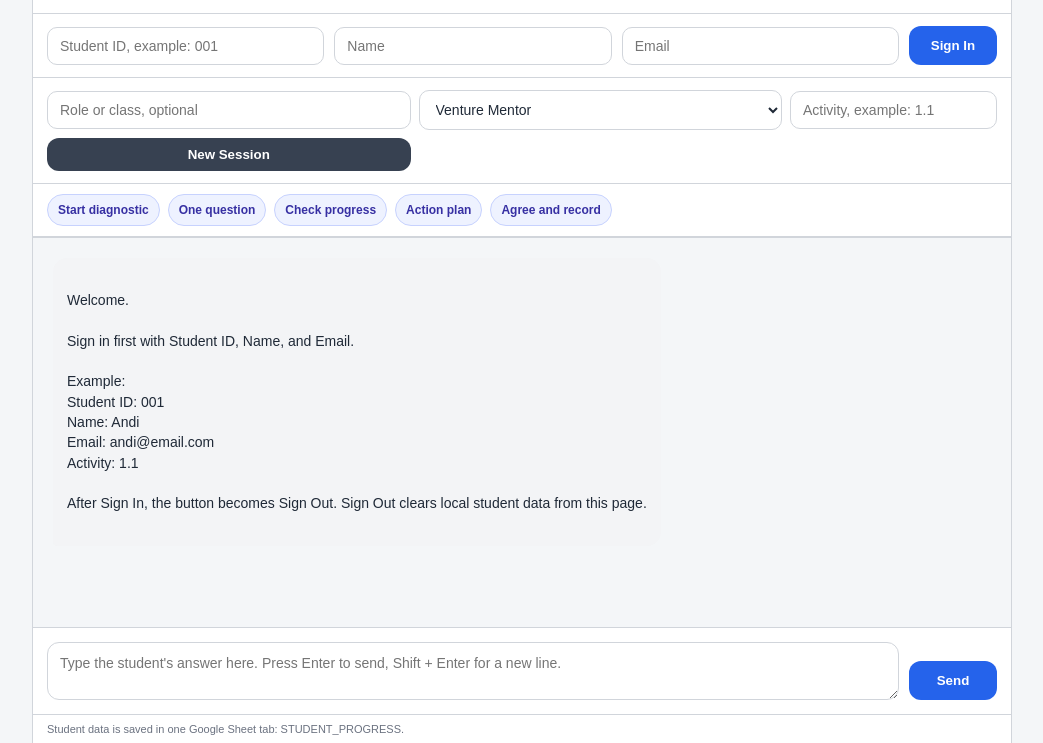
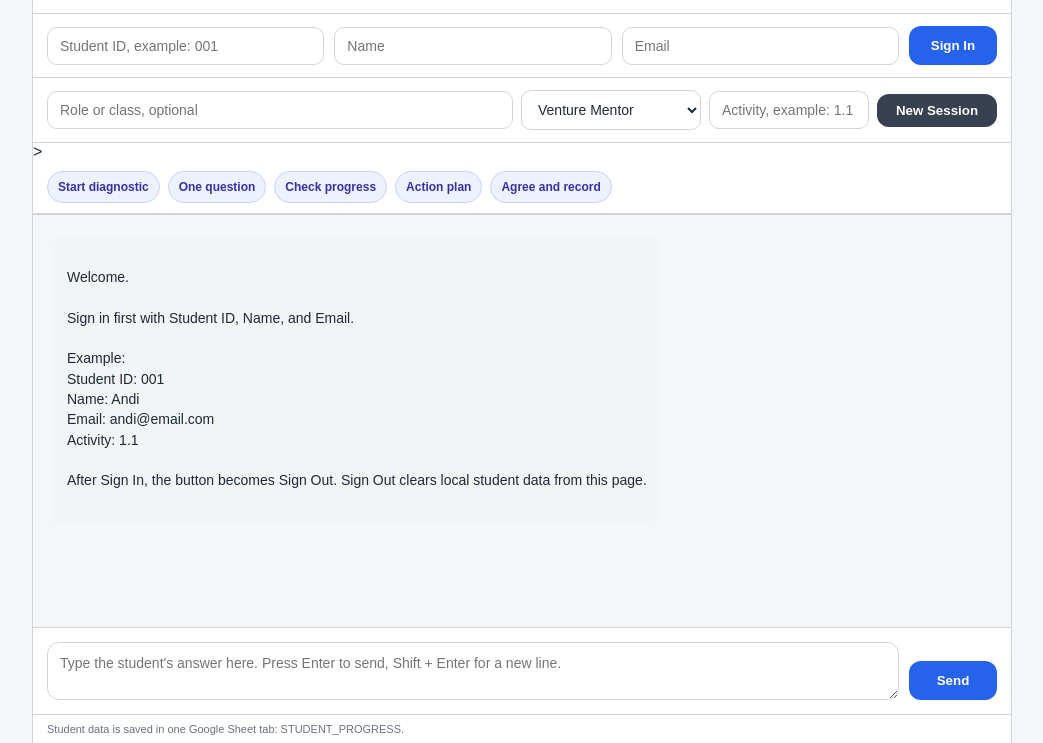
Before and after one commit to SutanSolaiman/autonomous-bot, a website: page public/index.html in a window 1280 px wide. Shown: the part 57-800 px from the top of the page, without its empty margins (118-1161 px from the left). Drawn offline with Linux system fonts and the light colour scheme.

Commit message:
Update index.html

```diff
--- a/public/index.html
+++ b/public/index.html
@@ -113,7 +113,7 @@
   border-bottom: 1px solid var(--border);
   background: var(--panel);
   display: grid;
-      grid-template-columns: 1fr 1fr auto;
+  grid-template-columns: 1fr 180px 160px 120px;
   gap: 8px;
   align-items: center;
 }
@@ -436,7 +436,7 @@
   </select>
   <input id="activityCode" type="text" placeholder="Activity, example: 1.1">
   <button onclick="newSession()">New Session</button>
-      </div>
+</div>>
 
       <div class="quick-actions">
         <button onclick="quickAsk('Start by asking me the right diagnostic questions.')">Start diagnostic</button>
```
Lines whose indentation alone changed are shown as unchanged.
